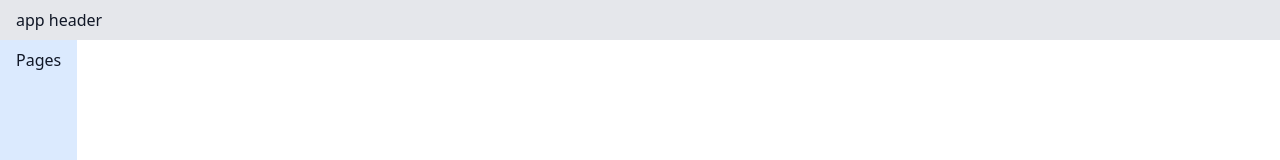
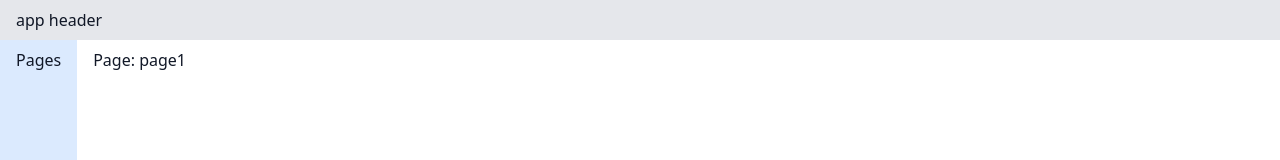
Before and after one commit to harryhorton/slotter, a React (Create React App) app in the folder editor/: page /document/page1 in a window 1280 px wide. Shown: the top 160 px of the page. Built offline with nearby package versions, Linux system fonts and the light colour scheme.

Commit message:
feat: add document page

```diff
--- a/editor/src/components/DocumentList/DocumentList.tsx
+++ b/editor/src/components/DocumentList/DocumentList.tsx
@@ -1,7 +1,8 @@
 import { FC } from "react";
 import { useParams } from "react-router-dom";
 import { useAppContext } from "../../providers/app";
-
+import { Link } from "react-router-dom";
+import { createDocumentLink } from "../../router";
 interface IDocumentListProps {}
 
 export const DocumentList: FC<IDocumentListProps> = () => {
@@ -40,7 +41,11 @@ export const DocumentList: FC<IDocumentListProps> = () => {
       ) : (
         <ul>
           {selectedDocuments.map((doc) => {
-            return <li>{doc.id}</li>;
+            return (
+              <li>
+                <Link to={createDocumentLink(doc.id)}>{doc.id}</Link>
+              </li>
+            );
           })}
         </ul>
       )}
--- a/editor/src/components/DocumentPage/DocumentPage.tsx
+++ b/editor/src/components/DocumentPage/DocumentPage.tsx
@@ -1,7 +1,45 @@
 import { FC } from "react";
+import { useAppContext } from "../../providers/app";
+import { useParams } from "react-router-dom";
 
 interface IDocumentPageProps {}
 
 export const DocumentPage: FC<IDocumentPageProps> = () => {
-  return null;
+  const { appState } = useAppContext();
+  const {
+    siteData: { documentTypes, documents },
+  } = appState;
+  const { documentId } = useParams<{ documentId: string }>();
+
+  const selectedDocument = documents.find((doc) => doc.id === documentId);
+
+  if (!selectedDocument) {
+    return (
+      <div>
+        <h1>Document with id: "{documentId}" not found</h1>
+      </div>
+    );
+  }
+
+  const documentType = documentTypes.find(
+    (type) => type.id === selectedDocument.type
+  );
+  if (!documentType) {
+    return (
+      <div>
+        <h1>Document Type "{selectedDocument.type}" not found</h1>
+        <ul></ul>
+      </div>
+    );
+  }
+
+  const documentLabelText = documentType.label || documentType.id;
+
+  return (
+    <div>
+      <h1>
+        {documentLabelText}: {selectedDocument.id}
+      </h1>
+    </div>
+  );
 };
```
